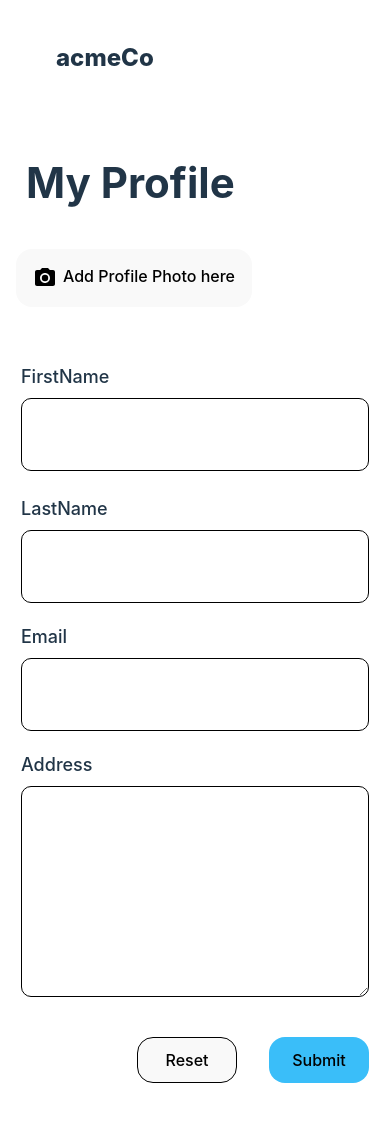
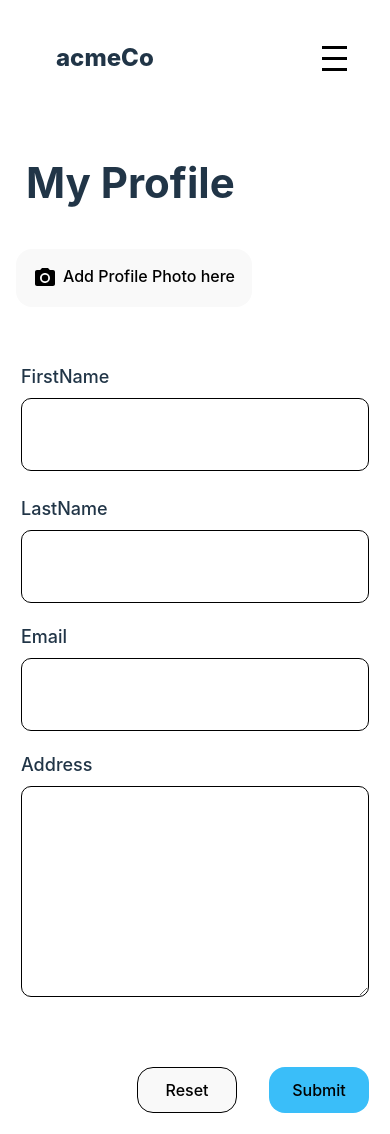
Before and after one commit to Foxhog-x/acmeCo, a React (Vite) app in the folder app/: page / in a window 390 px wide. Before the commit the page ends 1104 px from the top, so only its background shows below. Built offline with nearby package versions, Linux system fonts and the light colour scheme.

Commit message:
some ui changes

```diff
--- a/app/src/layout/Header.module.css
+++ b/app/src/layout/Header.module.css
@@ -41,7 +41,7 @@
         flex-direction: column;
         width: 100%;
         position: absolute;
-        top: 60px;
+        top: 40px;
         left: 0;
         background-color: white;
     }
--- a/app/src/layout/Header.tsx
+++ b/app/src/layout/Header.tsx
@@ -27,7 +27,15 @@ export const Header = () => {
               src="https://cdn.pixabay.com/photo/2015/10/05/22/37/blank-profile-picture-973460_960_720.png"
             />
           </div>
-          <div className={styles.hamburger} onClick={toggleMenu}></div>
+          <div
+            style={{ marginRight: 15 }}
+            className={styles.hamburger}
+            onClick={toggleMenu}
+          >
+            <div></div>
+            <div></div>
+            <div></div>
+          </div>
         </div>
       </header>
     </>
--- a/app/src/pages/profilepage/Profile.module.css
+++ b/app/src/pages/profilepage/Profile.module.css
@@ -79,7 +79,7 @@ gap: 8px;
     display: flex;
     justify-content: flex-end;
     gap: 2rem;
-    margin-top: 20px;
+    margin-top: 50px;
 }
 input[type="text"], textarea {
     font-size: 20px;
```
